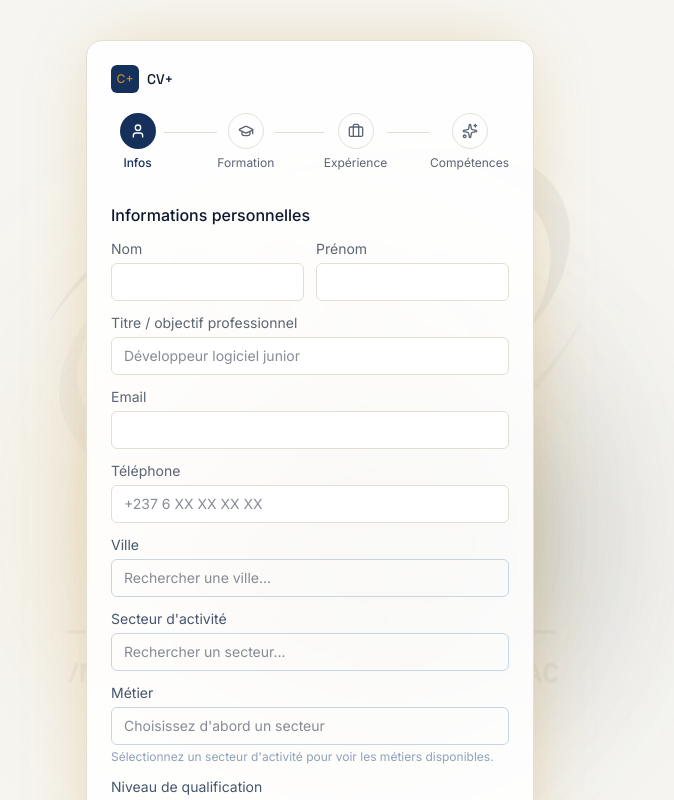
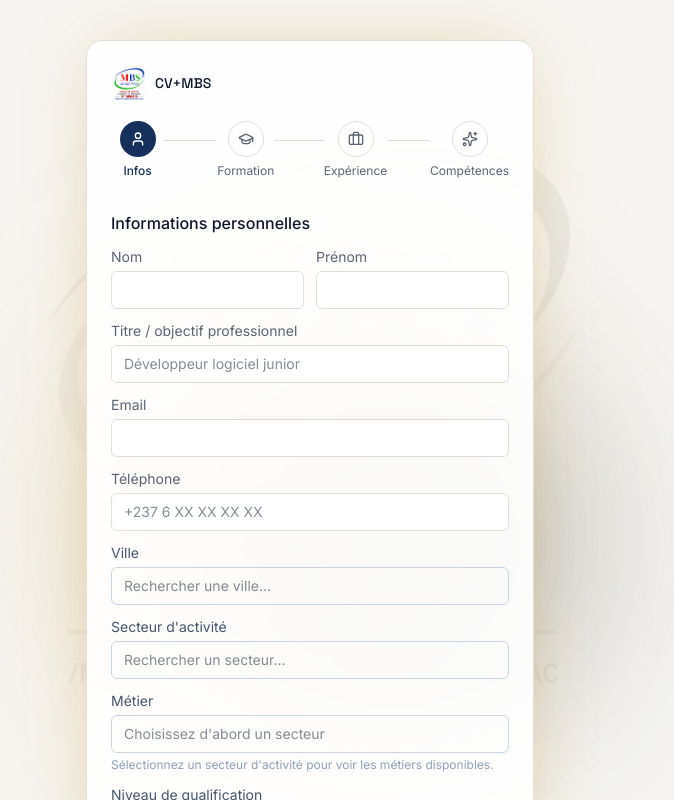
Before and after one commit to zen2511/CV-Plus, a Next.js app: page /postuler in a window 1280 px wide. Shown: the top 800 px of the page, without its empty margins (330-1004 px from the left). Built offline with nearby package versions, Linux system fonts and the light colour scheme.

Commit message:
Affichage du vrai logo MBS sur la page candidat au lieu du badge C+

```diff
--- a/src/app/(public)/postuler/page.tsx
+++ b/src/app/(public)/postuler/page.tsx
@@ -8,7 +8,7 @@ import StepFormation from "@/components/form/StepFormation";
 import StepExperience from "@/components/form/StepExperience";
 import StepCompetences from "@/components/form/StepCompetences";
 import { CandidatureFormData, emptyCandidature } from "@/types/candidature";
-
+import Image from "next/image";
 type InfosErrors = Partial<Record<keyof CandidatureFormData["infos"], string>>;
 function isValidEmail(email: string) {
   return /^[^\s@]+@[^\s@]+\.[^\s@]+$/.test(email);
@@ -75,12 +75,16 @@ export default function PostulerPage() {
       </div>
 
       <div className="relative z-10 w-full max-w-md rounded-2xl border border-line bg-white/90 p-6 shadow-[0_0_70px_-20px_rgba(198,138,31,0.4)] backdrop-blur-sm">
-        <div className="mb-5 flex items-center gap-2">
-          <div className="flex h-7 w-7 items-center justify-center rounded-md bg-navy text-xs font-medium text-gold">
-            C+
-          </div>
+                <div className="mb-5 flex items-center gap-2">
+          <Image
+            src="/logo-mbs.png"
+            alt="MBS HR Solutions"
+            width={36}
+            height={36}
+            className="rounded-md"
+          />
           <span className="font-display text-sm font-medium text-ink">
-            CV+
+            CV+MBS
           </span>
         </div>
 
```
